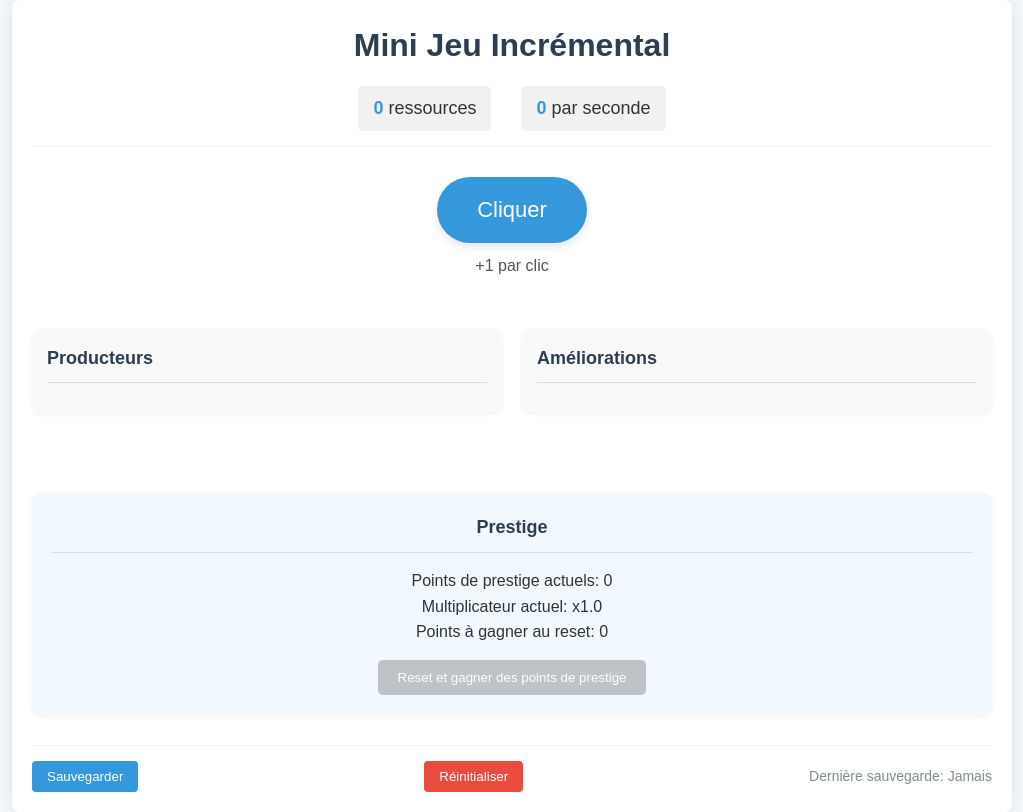
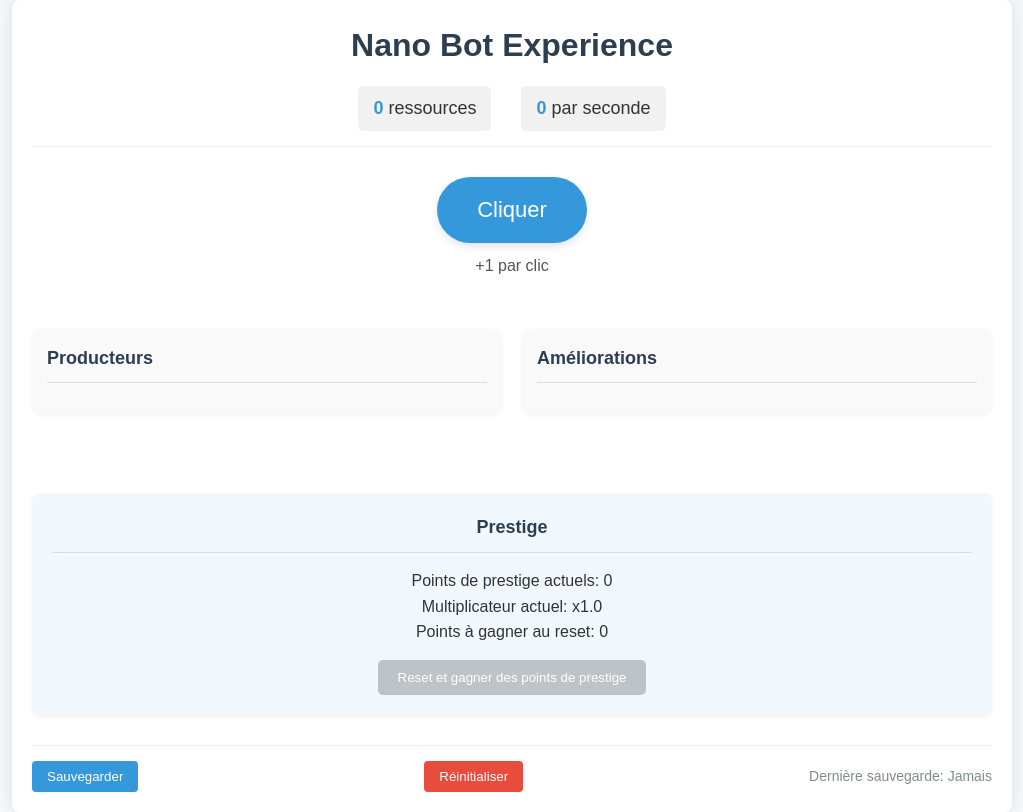
Before and after one commit to Juliuss34/nanobot-experience, a plain HTML site: page index.html in a window 1280 px wide. Shown: the whole page, without its empty margins (128-1151 px from the left). Drawn offline with Linux system fonts and the light colour scheme.

Commit message:
Update index.html
name given to game inside files

```diff
--- a/index.html
+++ b/index.html
@@ -3,13 +3,13 @@
 <head>
     <meta charset="UTF-8">
     <meta name="viewport" content="width=device-width, initial-scale=1.0">
-    <title>Mini Jeu Incrémental</title>
+    <title>Nano Bot Experience</title>
     <link rel="stylesheet" href="style.css">
 </head>
 <body>
     <div class="game-container">
         <header>
-            <h1>Mini Jeu Incrémental</h1>
+            <h1>Nano Bot Experience</h1>
             <div class="stats">
                 <div class="stat">
                     <span id="resources">0</span> ressources
```
